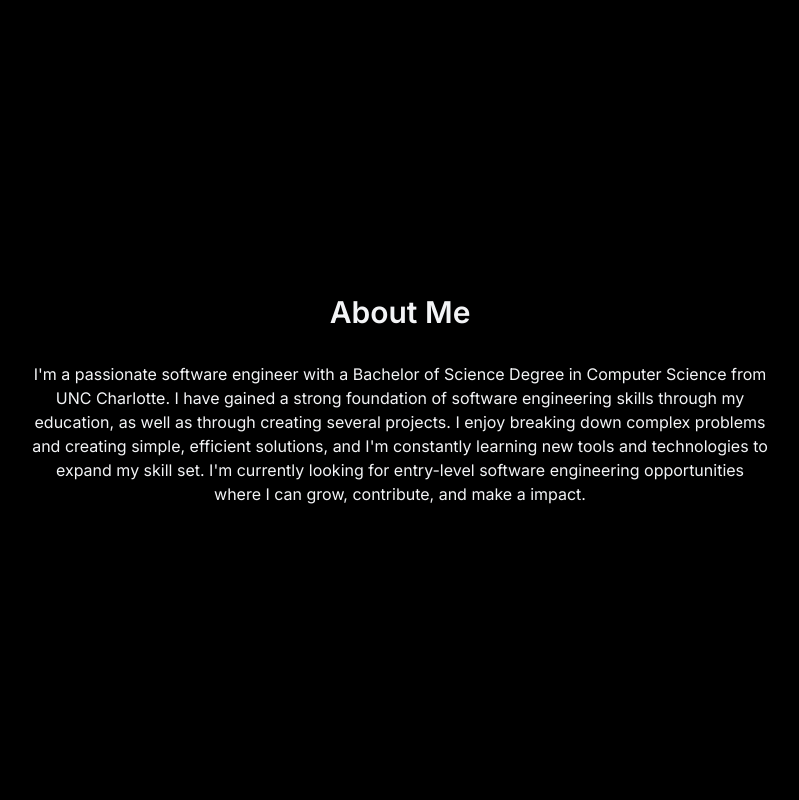
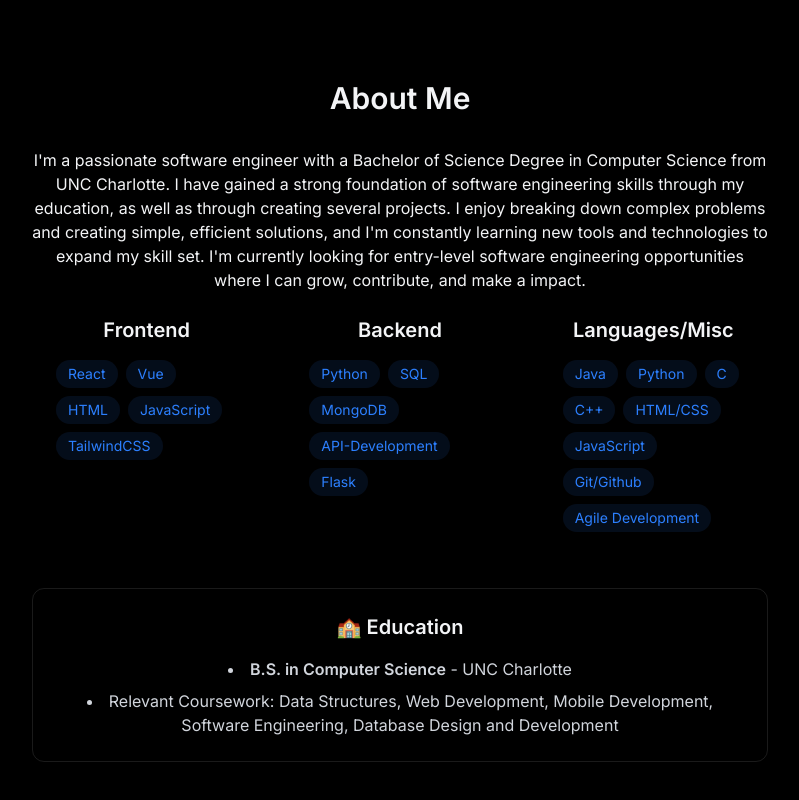
Before and after one commit to JadenM628/PortfolioProject, a React (Vite) app: page / in a window 1280 px wide. Shown: the part 832-1632 px from the top of the page, without its empty margins (240-1039 px from the left). Built offline with nearby package versions, Linux system fonts and the light colour scheme.

Commit message:
Added skills and education section to about me.

```diff
--- a/src/components/sections/About.jsx
+++ b/src/components/sections/About.jsx
@@ -1,4 +1,31 @@
 export const About = () => {
+
+    const frontendSkills = [
+        "React",
+        "Vue",
+        "HTML",
+        "JavaScript",
+        "TailwindCSS",
+    ];
+
+    const backendSkills = [
+        "Python",
+        "SQL",
+        "MongoDB",
+        "API-Development",
+        "Flask",
+    ];
+
+    const languagesAndMisc = [
+        "Java",
+        "Python",
+        "C",
+        "C++",
+        "HTML/CSS",
+        "JavaScript",
+        "Git/Github",
+        "Agile Development",
+    ];
 
     return <section id="about" className="min-h-screen flex items-center justify-center py-20">
         <div className="max-w-3xl mx-auto px-4">
@@ -11,6 +38,58 @@
                     I enjoy breaking down complex problems and creating simple, efficient solutions, and I'm constantly learning new tools and technologies to expand my skill set.
                     I'm currently looking for entry-level software engineering opportunities where I can grow, contribute, and make a impact.
                 </p>
+
+                <div className="grid grid-cols-1 md:grid-cols-3 gap-6">
+                    <div className="rounded-xl p-6 hover:-translate-y-1 transition-all">
+                        <h3 className="text-xl font-bold mb-4">Frontend</h3>
+                        <div className="flex flex-wrap gap-2">
+                            {frontendSkills.map((tech, key) => (
+                                <span key={key} className="bg-blue-500/10 text-blue-500 py-1 px-3 rounded-full text-sm hover:bg-blue-500/20 hover:shadow=[0_2px_8px_rgba(59,130,246,0.2)] transition">
+                                        {tech}
+                                </span>
+                            ))}
+                        </div>
+                    </div>
+
+                    <div className="rounded-xl p-6 hover:-translate-y-1 transition-all">
+                        <h3 className="text-xl font-bold mb-4">Backend</h3>
+                        <div className="flex flex-wrap gap-2">
+                            {backendSkills.map((tech, key) => (
+                                <span key={key} className="bg-blue-500/10 text-blue-500 py-1 px-3 rounded-full text-sm hover:bg-blue-500/20 hover:shadow=[0_2px_8px_rgba(59,130,246,0.2)] transition">
+                                        {tech}
+                                </span>
+                            ))}
+                        </div>
+                    </div>
+
+
+                    <div className="rounded-xl p-6 hover:-translate-y-1 transition-all">
+                        <h3 className="text-xl font-bold mb-4">Languages/Misc</h3>
+                        <div className="flex flex-wrap gap-2">
+                            {languagesAndMisc.map((tech, key) => (
+                                <span key={key} className="bg-blue-500/10 text-blue-500 py-1 px-3 rounded-full text-sm hover:bg-blue-500/20 hover:shadow=[0_2px_8px_rgba(59,130,246,0.2)] transition">
+                                        {tech}
+                                </span>
+                            ))}
+                        </div>
+                    </div>
+                </div>
+            </div>
+
+            <div className="grid grid-cols-1 md:grid-cols-1 gap-6 mt-8">
+                <div className="p-6 rounded-xl border-white/10 border hover:-translate-y-1 transition-all">
+                            <h3 className="text-xl font-bold mb-4">🏫 Education</h3>
+                            <ul className="list-disc list-inside text-gray-300 space-y-2">
+                                <li>
+                                    <strong>B.S. in Computer Science</strong> - UNC Charlotte
+                                </li>
+
+                                <li>
+                                     Relevant Coursework: Data Structures, Web Development, Mobile Development, Software Engineering, Database Design and Development
+                                </li>
+                            </ul>
+                </div>
+
             </div>
         </div>
     </section>
```
